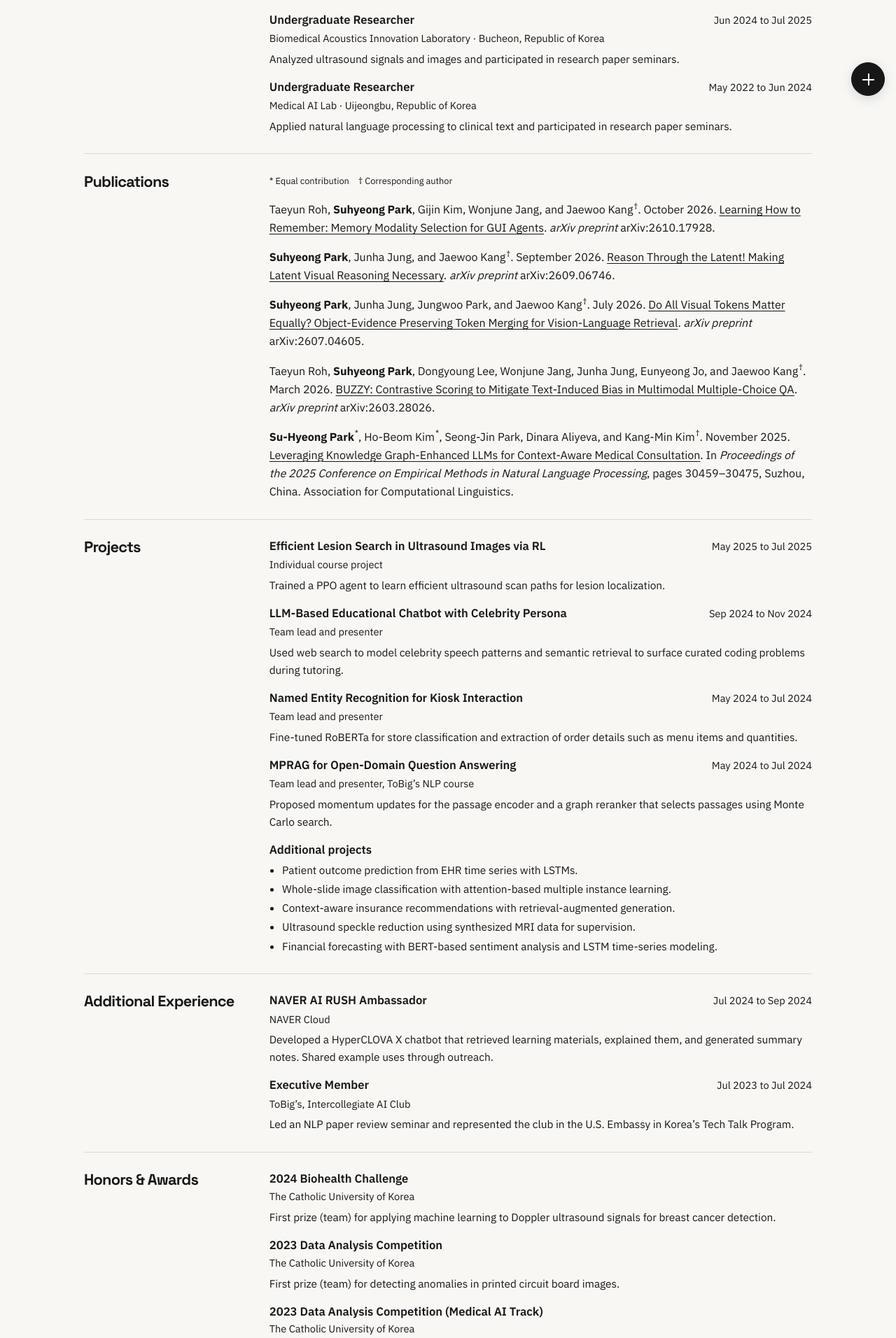
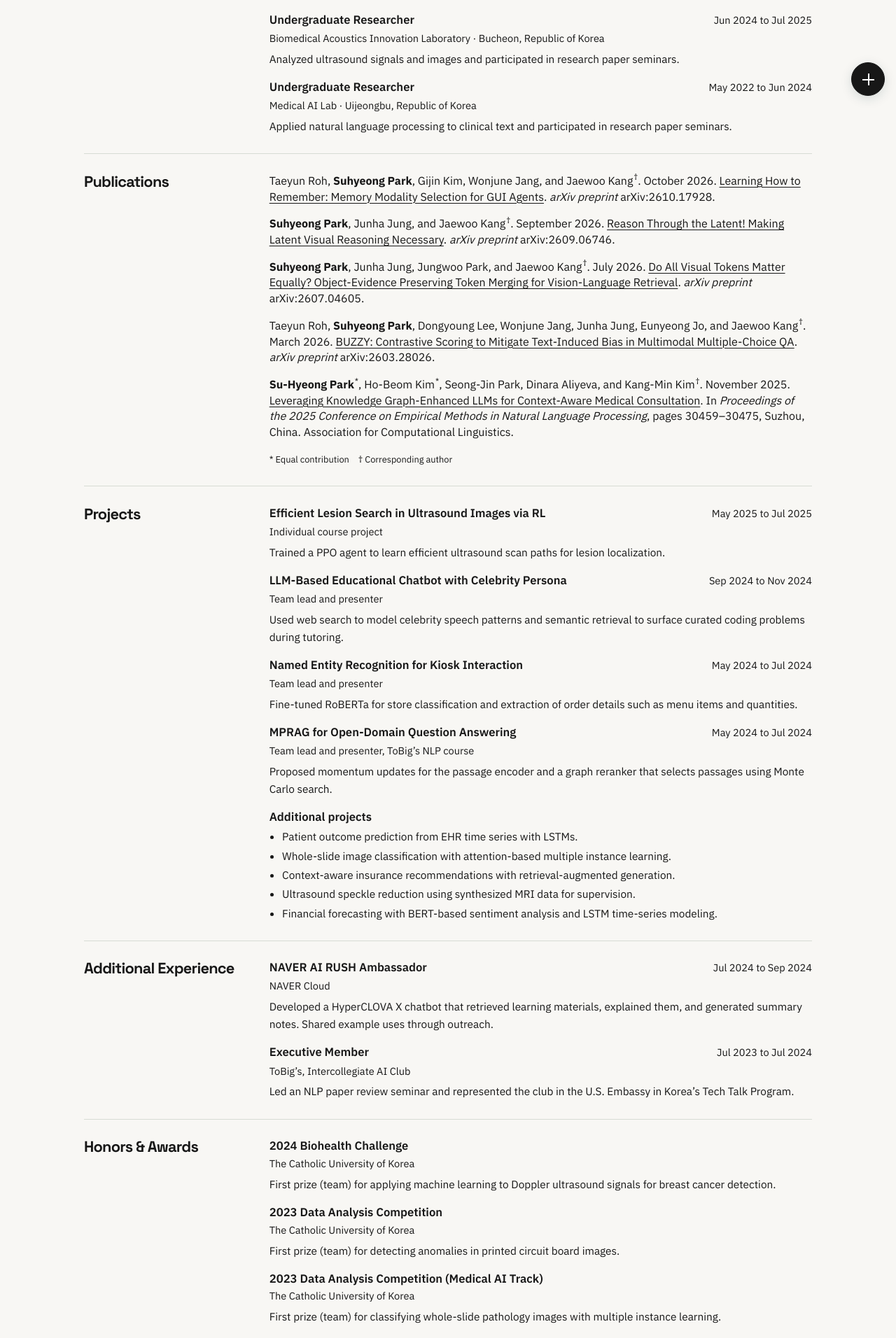
Before and after one commit to suhyeong10/suhyeong10.github.io, a Jekyll site: the page built from cv.html, in a window 1280 px wide. Shown: the part 747-2659 px from the top of the page at 70% size. Built offline with Jekyll 4.4.1, drawn with Linux system fonts in a browser that asks for light colours; part of the change alters nothing that is shown.

Commit message:
Place the CV legend below references and tighten citation lines

```diff
--- a/cv-export.js
+++ b/cv-export.js
@@ -7,9 +7,11 @@
   const body = { size: 10.1, line: 12.3, color: colors.ink };
   const small = { size: 9.15, line: 11.6, color: colors.muted };
   const entryTitle = { ...body, weight: 'bold' };
-  const citationTitle = { ...body, color: colors.accent };
-  const citationVenue = { ...body, italic: true };
-  const citationMark = { ...body, size: 7 };
+  const citationText = { ...body, line: 11.7 };
+  const citationTitle = { ...citationText, color: colors.accent };
+  const citationVenue = { ...citationText, italic: true };
+  const citationMark = { ...citationText, size: 7 };
+  const citationAuthor = { ...citationText, weight: 'bold' };
   const page = { top: 44, side: 47, bottom: 48 };
   // PDF's standard Helvetica uses WinAnsi. Use the browser's text layout for
   // other glyphs to keep future multilingual content readable.
@@ -148,7 +150,7 @@
         const wordWidth = word.reduce((sum, item) => sum + item.width, 0);
         const previous = line.at(-1);
         const continuingRun = previous?.style === word[0].style && previous.link === word[0].link;
-        const spaceStyle = continuingRun ? previous.style : body;
+        const spaceStyle = continuingRun ? previous.style : citationText;
         const space = {
           value: ' ', style: spaceStyle, width: measure(' ', spaceStyle),
           link: continuingRun ? previous.link : undefined
@@ -176,11 +178,11 @@
       for (let node = walker.nextNode(); node; node = walker.nextNode()) {
         const element = node.parentElement;
         const link = element.closest('a')?.href;
-        let style = body;
+        let style = citationText;
         if (element.closest('sup')) style = citationMark;
         else if (link) style = citationTitle;
         else if (element.closest('em, i')) style = citationVenue;
-        else if (element.closest('strong, b')) style = entryTitle;
+        else if (element.closest('strong, b')) style = citationAuthor;
 
         for (const part of node.nodeValue.match(/\s+|\S+/g) || []) {
           if (/^\s/.test(part)) finishWord();
@@ -196,7 +198,7 @@
       const citation = entry.querySelector(':scope > .cv-citation');
       if (citation) {
         const lines = formatCitation(citation);
-        return { citation: lines, height: lines.length * body.line };
+        return { citation: lines, height: lines.length * citationText.line };
       }
       const title = entry.querySelector('h3');
       const date = text(entry.querySelector('.cv-entry-date'));
@@ -220,13 +222,13 @@
     function printEntry(entry) {
       if (entry.citation) {
         for (const line of entry.citation) {
-          if (y + body.line > bottom) newPage();
+          if (y + citationText.line > bottom) newPage();
           let x = page.side;
           for (const { value, style, width, link } of line) {
             print(value, x, y, style, { link });
             x += width;
           }
-          y += body.line;
+          y += citationText.line;
         }
         return;
       }
@@ -287,22 +289,30 @@
       const entries = [...section.querySelectorAll('.cv-entry')].map(formatEntry);
       if (!titleLines.length || !entries.length) continue;
       const legendLines = wrap([...section.querySelectorAll('.author-legend span')].map(text).join(' · '), small);
-      const headingHeight = titleLines.length * sectionTitle.line + 7 + legendLines.length * small.line;
+      const headingHeight = titleLines.length * sectionTitle.line + 7;
+      const pageSpace = bottom - page.top;
+      const entryGap = 4.5;
+      if (legendLines.length) {
+        const last = entries.at(-1);
+        const lastLimit = pageSpace - (entries.length === 1 ? headingHeight : 0);
+        const groupedHeight = last.height + entryGap + legendLines.length * small.line;
+        // Keep the legend with the final citation when both can fit on a page.
+        if (groupedHeight <= lastLimit) last.height = groupedHeight;
+      }
       const first = entries[0];
-      const pageSpace = bottom - page.top;
       const firstMinimum = first.height + headingHeight <= pageSpace
         ? first.height : body.line * 2;
       if (y + headingHeight + firstMinimum > bottom) newPage();
       lineBlock(titleLines, sectionTitle);
       rule(y + 1);
       y += 7;
-      lineBlock(legendLines, small);
       for (const [index, entry] of entries.entries()) {
         const minimum = entry.height <= pageSpace ? entry.height : body.line * 2;
         if (index > 0 && y + minimum > bottom) newPage();
         printEntry(entry);
-        y += 4.5;
+        y += entryGap;
       }
+      lineBlock(legendLines, small);
       y += 7;
     }
 
--- a/cv.css
+++ b/cv.css
@@ -100,7 +100,7 @@
 }
 
 .cv-publication .cv-edit-control { flex: none; }
-.cv-citation { min-width: 0; overflow-wrap: anywhere; }
+.cv-citation { min-width: 0; line-height: 1.42; overflow-wrap: anywhere; }
 
 .cv-entry-heading {
   display: flex;
@@ -255,7 +255,8 @@
   .cv-section-heading { break-after: avoid; page-break-after: avoid; }
 
   .cv-entries { display: block; }
-  .cv-entries > .author-legend { margin-bottom: 2mm; break-after: avoid; }
+  .cv-entries > .author-legend { margin-top: 2mm; break-before: avoid; }
+  .cv-citation { line-height: 1.25; }
   .cv-entry { break-inside: avoid; page-break-inside: avoid; }
   .cv-entry + .cv-entry { margin-top: 2.25mm; }
   .cv-entry h3 { flex-basis: 46mm; font-size: 10.1pt; }
--- a/cv.html
+++ b/cv.html
@@ -30,12 +30,6 @@ permalink: /cv/
         <button type="button" class="cv-edit-control" data-cv-section="publications" data-cv-section-name="Publications" data-cv-edit-control hidden aria-label="Add a publication" title="Add a publication">+</button>
       </div>
       <div class="cv-entries">
-        {% if cv_has_equal or cv_has_corresponding %}
-          <p class="author-legend">
-            {% if cv_has_equal %}<span>* Equal contribution</span>{% endif %}
-            {% if cv_has_corresponding %}<span>† Corresponding author</span>{% endif %}
-          </p>
-        {% endif %}
         {% for key in cv_publication_order %}
           {% assign paper_index = key | split: ':' | last | plus: 0 %}
           {% assign paper = cv.publications[paper_index] %}
@@ -63,6 +57,12 @@ permalink: /cv/
             </button>
           </div>
         {% endfor %}
+        {% if cv_has_equal or cv_has_corresponding %}
+          <p class="author-legend">
+            {% if cv_has_equal %}<span>* Equal contribution</span>{% endif %}
+            {% if cv_has_corresponding %}<span>† Corresponding author</span>{% endif %}
+          </p>
+        {% endif %}
       </div>
     </section>
   {% endif %}
```
